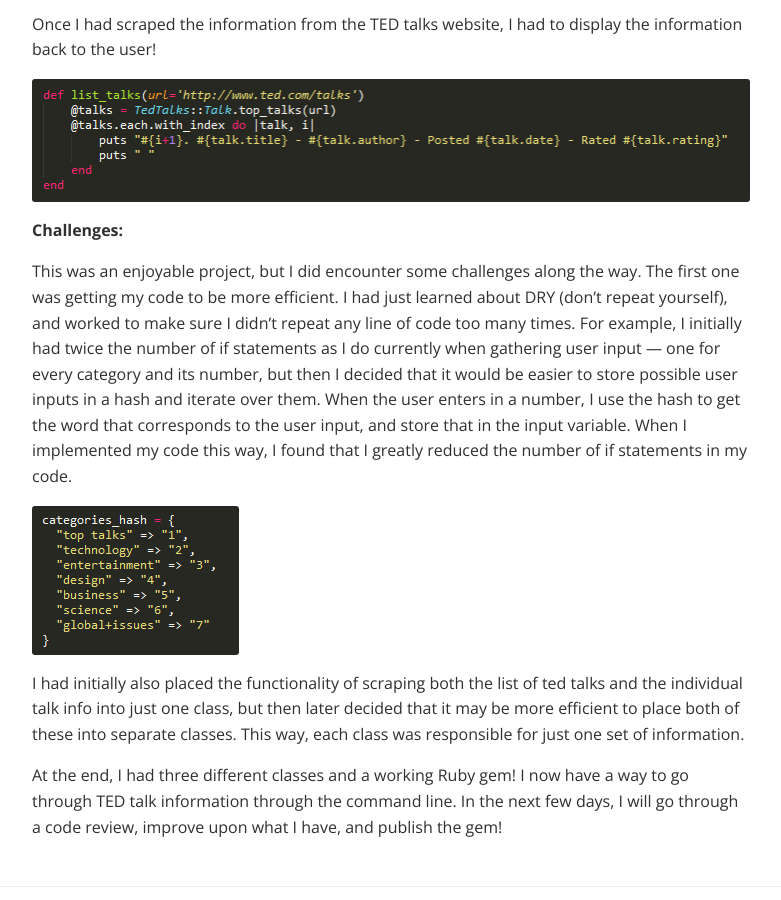
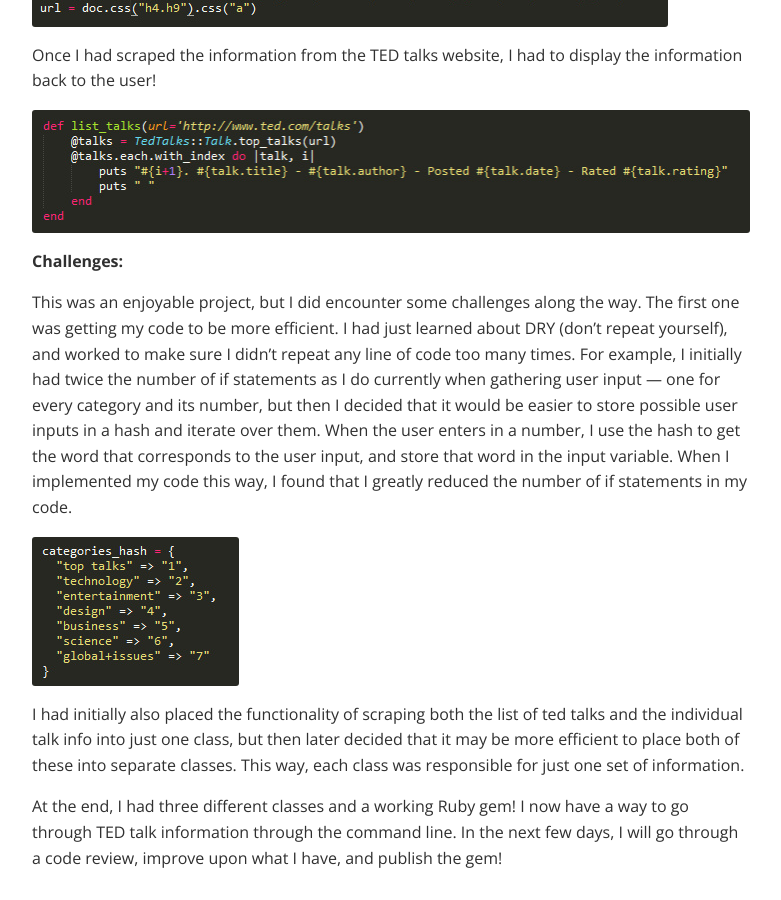
Before and after one commit to sameerabachoti/blog, a Jekyll site: the page built from _posts/2016-02-21-ruby-cli-gem.md, in a window 1280 px wide and 900 px high, scrolled down 2752 px. Shown: the whole window, without its empty margins (249-1030 px from the left). Built offline with Jekyll 4.4.1, drawn with Linux system fonts in a browser that asks for light colours; comment, search, counter and statistics services are not loaded.

Commit message:
modified post

```diff
--- a/_posts/2016-02-21-ruby-cli-gem.md
+++ b/_posts/2016-02-21-ruby-cli-gem.md
@@ -6,7 +6,7 @@ date: 2016-02-21
 
 **Overview:**
 
-As a part of Flatiron School's [Learn](https://learn.co/){:target="_blank"}, I have just completed my first command line interface Ruby gem! This project involved gathering data from a website and then displaying the information back to the user. I thought about a number of different websites I could scrape for this project, but I picked the one that immediately stood out. I’m a huge fan of TED talks and wanted a quick way to see some of the most popular talks today. I even wanted a way to drill into a specific TED talk and learn more about it, so I’ve decided to scrape the [Ted Talks](https://www.ted.com/talks){:target="_blank"} website!
+As a part of Flatiron School's [Learn](https://learn.co/){:target="_blank"}, I have just completed my first command line interface Ruby gem! This project involved gathering data from a website and then displaying the information back to the user. I thought about a number of different websites I could scrape for this project, but I picked the one that immediately stood out. I’m a huge fan of TED talks and wanted a quick way to see some of the most popular talks today. I even wanted a way to drill into a specific TED talk and learn more about it, so I’ve decided to scrape the [TED Talks](https://www.ted.com/talks){:target="_blank"} website!
 
 The basic requirements for the project were as follows:
 
@@ -45,7 +45,7 @@ Once I had scraped the information from the TED talks website, I had to display
 
 **Challenges:**
 
-This was an enjoyable project, but I did encounter some challenges along the way. The first one was getting my code to be more efficient. I had just learned about DRY (don’t repeat yourself), and worked to make sure I didn't repeat any line of code too many times. For example, I initially had twice the number of if statements as I do currently when gathering user input — one for every category and its number, but then I decided that it would be easier to store possible user inputs in a hash and iterate over them. When the user enters in a number, I use the hash to get the word that corresponds to the user input, and store that in the input variable. When I implemented my code this way, I found that I greatly reduced the number of if statements in my code.
+This was an enjoyable project, but I did encounter some challenges along the way. The first one was getting my code to be more efficient. I had just learned about DRY (don’t repeat yourself), and worked to make sure I didn't repeat any line of code too many times. For example, I initially had twice the number of if statements as I do currently when gathering user input — one for every category and its number, but then I decided that it would be easier to store possible user inputs in a hash and iterate over them. When the user enters in a number, I use the hash to get the word that corresponds to the user input, and store that word in the input variable. When I implemented my code this way, I found that I greatly reduced the number of if statements in my code.
 
 ![hash method screenshot](/img/hash.jpg)
 
```
Also changed, not shown: img/categories.jpg.
